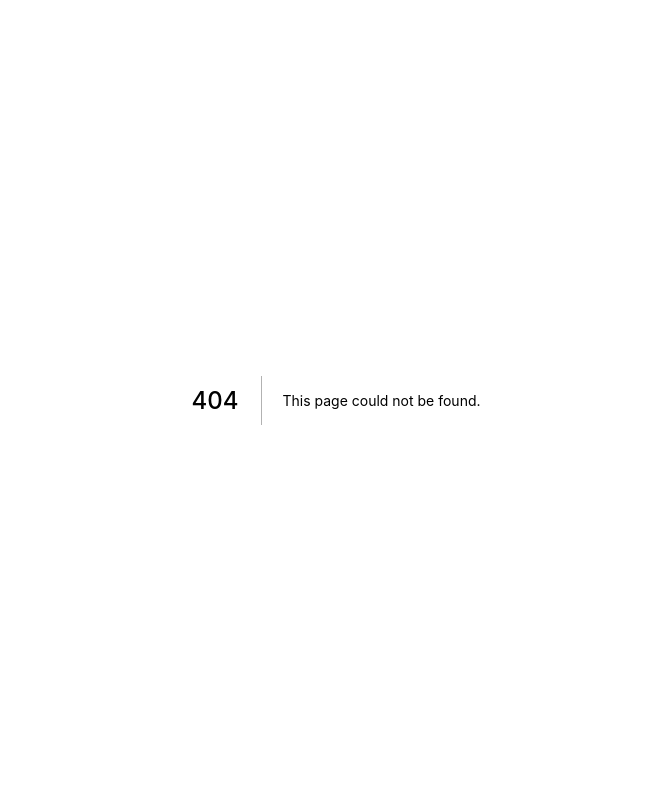
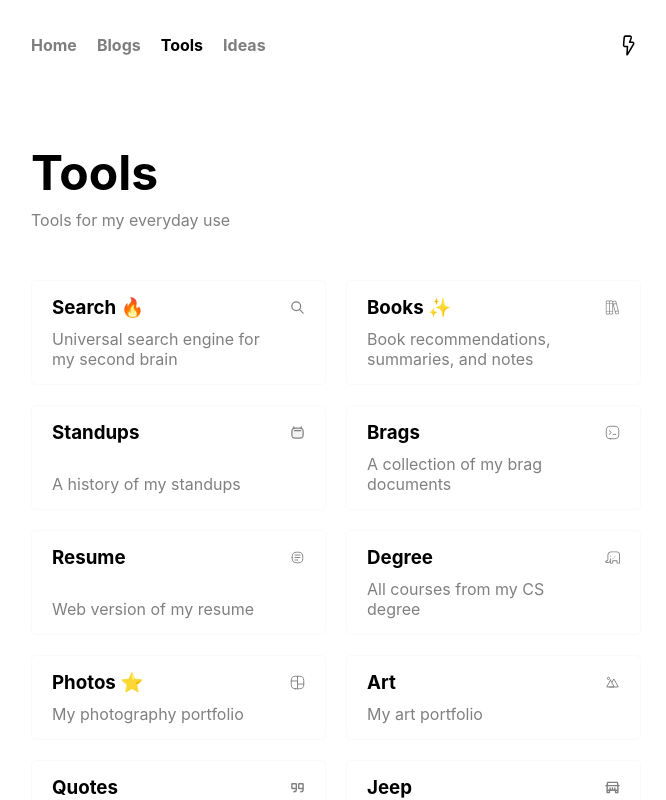
Before and after one commit to namitoyokota/portfolio, a Next.js app: page /tools in a window 1280 px wide. Before the commit this address had no page. Shown: the top 800 px of the page, without its empty margins (304-970 px from the left). Built offline with nearby package versions, Linux system fonts and the light colour scheme.

Commit message:
"subdomain" to "tool"

```diff
--- a/components/Navigation.tsx
+++ b/components/Navigation.tsx
@@ -19,9 +19,9 @@ const Navigation = (): JSX.Element => {
                 </a>
             </Link>
 
-            <Link href="/subdomains">
-                <a className={router.asPath == '/subdomains' ? styles.activepage : styles.page}>
-                    <h4>Subdomains</h4>
+            <Link href="/tools">
+                <a className={router.asPath == '/tools' ? styles.activepage : styles.page}>
+                    <h4>Tools</h4>
                 </a>
             </Link>
 
--- a/pages/subdomains.tsx
+++ b/pages/tools.tsx
@@ -2,109 +2,109 @@ import Image from 'next/image';
 import Layout from '../components/Layout';
 import styles from '../styles/Home.module.css';
 
-interface Subdomain {
+interface Tool {
     title: string;
     description: string;
     iconPath: string;
     url: string;
 }
 
-export const Subdomains = (): JSX.Element => {
-    /** List of subdomains to display in HTML */
-    const subdomains = [
+export const Tools = (): JSX.Element => {
+    /** List of tools to display in HTML */
+    const tools = [
         {
             title: 'Search 🔥',
             description: 'Universal search engine for my second brain',
             iconPath: '/icons/search.svg',
             url: 'https://search.namito.wiki',
-        } as Subdomain,
+        } as Tool,
         {
             title: 'Books ✨',
             description: 'Book recommendations, summaries, and notes',
             iconPath: '/icons/books.svg',
             url: 'https://books.namito.wiki',
-        } as Subdomain,
+        } as Tool,
         {
             title: 'Standups',
             description: 'A history of my standups',
             iconPath: '/icons/standups.svg',
             url: 'https://standups.namito.wiki',
-        } as Subdomain,
+        } as Tool,
         {
             title: 'Brags',
             description: 'A collection of my brag documents',
             iconPath: '/icons/brags.svg',
             url: 'https://brags.namito.wiki',
-        } as Subdomain,
+        } as Tool,
         {
             title: 'Resume',
             description: 'Web version of my resume',
             iconPath: '/icons/resume.svg',
             url: 'https://resume.namito.wiki',
-        } as Subdomain,
+        } as Tool,
         {
             title: 'Degree',
             description: 'All courses from my CS degree',
             iconPath: '/icons/degree.svg',
             url: 'https://degree.namito.wiki',
-        } as Subdomain,
+        } as Tool,
         {
             title: 'Photos ⭐',
             description: 'My photography portfolio',
             iconPath: '/icons/photos.svg',
             url: 'https://photos.namito.wiki',
-        } as Subdomain,
+        } as Tool,
         {
             title: 'Art',
             description: 'My art portfolio',
             iconPath: '/icons/art.svg',
             url: 'https://art.namito.wiki',
-        } as Subdomain,
+        } as Tool,
         {
             title: 'Quotes',
             description: 'A list of inspirational quotes',
             iconPath: '/icons/quotes.svg',
             url: 'https://quotes.namito.wiki',
-        } as Subdomain,
+        } as Tool,
         {
             title: 'Jeep',
             description: 'Should you take your doors off?',
             iconPath: '/icons/jeep.svg',
             url: 'https://jeep.namito.wiki',
-        } as Subdomain,
+        } as Tool,
         {
             title: 'Bowling',
             description: 'Bowling score calculator',
             iconPath: '/icons/bowling.svg',
             url: 'https://bowling.namito.wiki',
-        } as Subdomain,
+        } as Tool,
         {
             title: 'Pray',
             description: 'A prayer board',
             iconPath: '/icons/pray.svg',
             url: 'https://pray.namito.wiki',
-        } as Subdomain,
+        } as Tool,
     ];
 
     return (
         <Layout
             customMeta={{
-                title: 'Subdomains - Namito Yokota',
+                title: 'Tools - Namito Yokota',
             }}
         >
             <div className={styles.header}>
-                <h1 className={styles.title}>Subdomains</h1>
+                <h1 className={styles.title}>Tools</h1>
                 <p className={styles.description}>Tools for my everyday use</p>
             </div>
 
             <div className={styles.board}>
-                {subdomains.map((subdomain, index) => (
-                    <a key={index} className={styles.subdomaincard} href={subdomain.url} target="_blank" rel="noreferrer">
-                        <div className={styles.subdomainheader}>
-                            <h3>{subdomain.title}</h3>
-                            <Image alt="github" height="15px" width="15px" src={subdomain.iconPath} />
+                {tools.map((tool, index) => (
+                    <a key={index} className={styles.toolcard} href={tool.url} target="_blank" rel="noreferrer">
+                        <div className={styles.toolheader}>
+                            <h3>{tool.title}</h3>
+                            <Image alt="github" height="15px" width="15px" src={tool.iconPath} />
                         </div>
-                        <span className={styles.description}>{subdomain.description}</span>
+                        <span className={styles.description}>{tool.description}</span>
                     </a>
                 ))}
             </div>
@@ -112,4 +112,4 @@ export const Subdomains = (): JSX.Element => {
     );
 };
 
-export default Subdomains;
+export default Tools;
--- a/styles/Home.module.css
+++ b/styles/Home.module.css
@@ -236,7 +236,7 @@
     }
 }
 
-.subdomaincard {
+.toolcard {
     display: flex;
     flex-direction: column;
     row-gap: 10px;
@@ -247,16 +247,16 @@
     transition: 0.1s ease-in-out;
 }
 
-.subdomaincard:hover {
+.toolcard:hover {
     cursor: pointer;
     transform: scale(0.98);
 }
 
-.subdomaincard h3 {
+.toolcard h3 {
     margin: 0;
 }
 
-.subdomainheader {
+.toolheader {
     display: flex;
     column-gap: 10px;
     justify-content: space-between;
```
